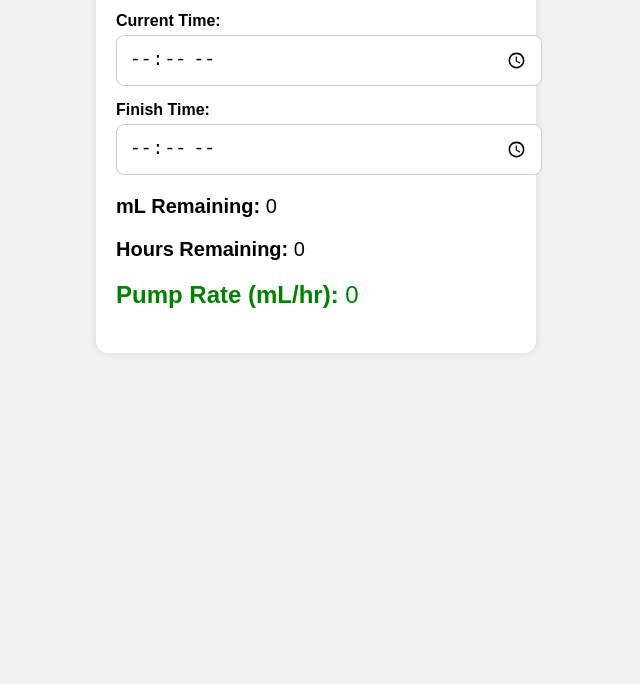
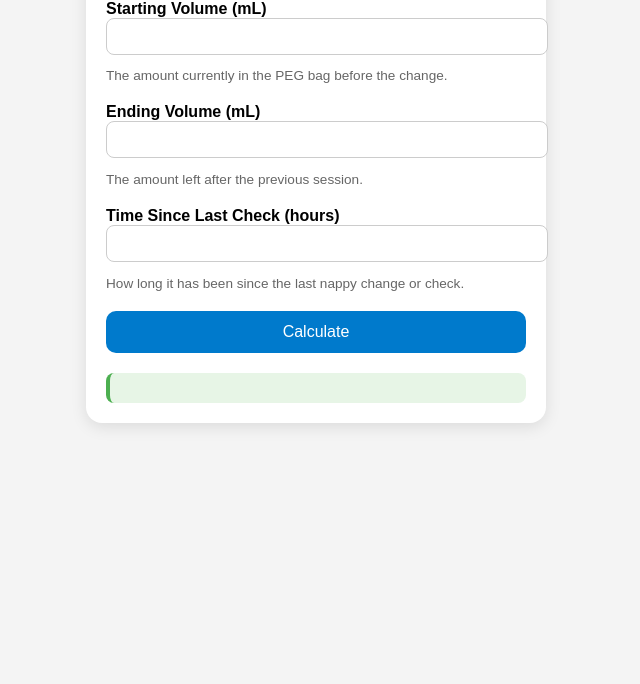
Before and after one commit to Univision28/Anika-pump-rate-helper, a plain HTML site: page index.html in a window 1280 px wide. Shown: the part 116-800 px from the top of the page, without its empty margins (324-964 px from the left). Drawn offline with Linux system fonts and the light colour scheme.

Commit message:
Add files via upload

```diff
--- a/index.html
+++ b/index.html
@@ -1,28 +1,37 @@
 <!DOCTYPE html>
-<html>
+<html lang="en">
 <head>
-  <meta charset="UTF-8" />
-  <meta name="viewport" content="width=device-width, initial-scale=1.0" />
-  <title>Anika Pump Rate Helper</title>
-  <link rel="stylesheet" href="style.css" />
+<meta charset="UTF-8">
+<meta name="viewport" content="width=device-width, initial-scale=1.0">
+<title>Anika Pump Rate Helper</title>
+<link rel="stylesheet" href="style.css">
 </head>
 <body>
-  <div class="container">
-    <h1>Anika Pump Rate Helper</h1>
+<div class="card">
+<h2>Anika Pump Rate Helper</h2>
+<div class="field">
+<label>Starting Volume (mL)</label>
+<input type="number" id="startVol">
+<p class="helper">The amount currently in the PEG bag before the change.</p>
+</div>
 
-    <label>Current Time:</label>
-    <input id="currentTime" type="time" />
+<div class="field">
+<label>Ending Volume (mL)</label>
+<input type="number" id="endVol">
+<p class="helper">The amount left after the previous session.</p>
+</div>
 
-    <label>Finish Time:</label>
-    <input id="finishTime" type="time" />
+<div class="field">
+<label>Time Since Last Check (hours)</label>
+<input type="number" id="hours">
+<p class="helper">How long it has been since the last nappy change or check.</p>
+</div>
 
-    <div class="result">
-      <p><strong>mL Remaining:</strong> <span id="mlRemain">0</span></p>
-      <p><strong>Hours Remaining:</strong> <span id="hrsRemain">0</span></p>
-      <p class="rate"><strong>Pump Rate (mL/hr):</strong> <span id="rate">0</span></p>
-    </div>
-  </div>
+<button onclick="calculate()">Calculate</button>
 
-  <script src="script.js"></script>
+<div id="result" class="result"></div>
+</div>
+
+<script src="script.js"></script>
 </body>
 </html>
--- a/script.js
+++ b/script.js
@@ -1,29 +1,16 @@
+
 function calculate() {
-  let cur = document.getElementById('currentTime').value;
-  let fin = document.getElementById('finishTime').value;
+  const start = parseFloat(document.getElementById('startVol').value);
+  const end = parseFloat(document.getElementById('endVol').value);
+  const hours = parseFloat(document.getElementById('hours').value);
 
-  if (!cur || !fin) return;
+  if (isNaN(start) || isNaN(end) || isNaN(hours)) {
+    document.getElementById('result').innerHTML = "Please fill in all fields correctly.";
+    return;
+  }
 
-  let [ch, cm] = cur.split(':').map(Number);
-  let [fh, fm] = fin.split(':').map(Number);
-
-  let now = new Date();
-  let end = new Date();
-
-  now.setHours(ch, cm, 0);
-  end.setHours(fh, fm, 0);
-
-  if (end < now) end.setDate(end.getDate() + 1);
-
-  let diffMs = end - now;
-  let diffHrs = diffMs / 1000 / 3600;
-
-  let mlRemaining = diffHrs * 2500;
-  let rate = mlRemaining / diffHrs;
-
-  document.getElementById('mlRemain').innerText = mlRemaining.toFixed(0);
-  document.getElementById('hrsRemain').innerText = diffHrs.toFixed(2);
-  document.getElementById('rate').innerText = rate.toFixed(0);
+  const used = start - end;
+  const rate = used / hours;
+  document.getElementById('result').innerHTML =
+    `<strong>Used:</strong> ${used.toFixed(1)} mL<br><strong>Rate:</strong> ${rate.toFixed(1)} mL/hr`;
 }
-
-setInterval(calculate, 1000);
--- a/style.css
+++ b/style.css
@@ -1,24 +1,46 @@
+
 body {
   font-family: Arial, sans-serif;
-  background: #f2f2f2;
+  background: #f4f4f4;
   padding: 20px;
 }
-.container {
-  max-width: 400px;
-  margin: auto;
+.card {
   background: white;
   padding: 20px;
-  border-radius: 12px;
-  box-shadow: 0 0 10px rgba(0,0,0,0.1);
+  border-radius: 16px;
+  max-width: 420px;
+  margin: auto;
+  box-shadow: 0 4px 16px rgba(0,0,0,0.1);
 }
-label { font-weight: bold; display: block; margin-top: 15px; }
+.field {
+  margin-bottom: 20px;
+}
+label {
+  font-weight: bold;
+}
 input {
   width: 100%;
-  padding: 12px;
-  margin-top: 5px;
-  font-size: 18px;
+  padding: 10px;
   border-radius: 8px;
   border: 1px solid #ccc;
 }
-.result { margin-top: 20px; font-size: 20px; }
-.rate { color: green; font-size: 24px; margin-top: 15px; }
+.helper {
+  font-size: 0.85em;
+  color: #666;
+}
+button {
+  width: 100%;
+  padding: 12px;
+  border: none;
+  background: #007ACC;
+  color: white;
+  border-radius: 10px;
+  font-size: 1em;
+}
+.result {
+  margin-top: 20px;
+  padding: 15px;
+  background: #e7f5e6;
+  border-left: 4px solid #4CAF50;
+  border-radius: 8px;
+}
```
